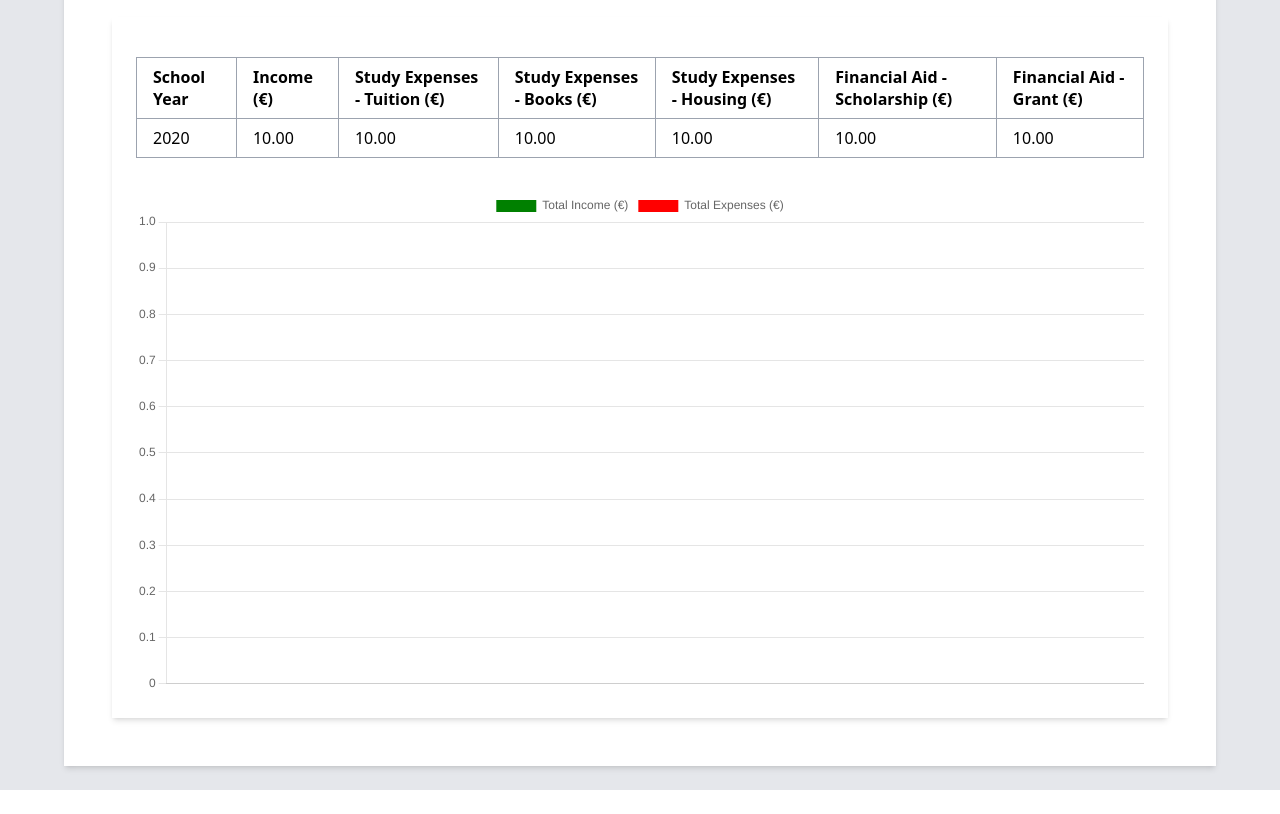
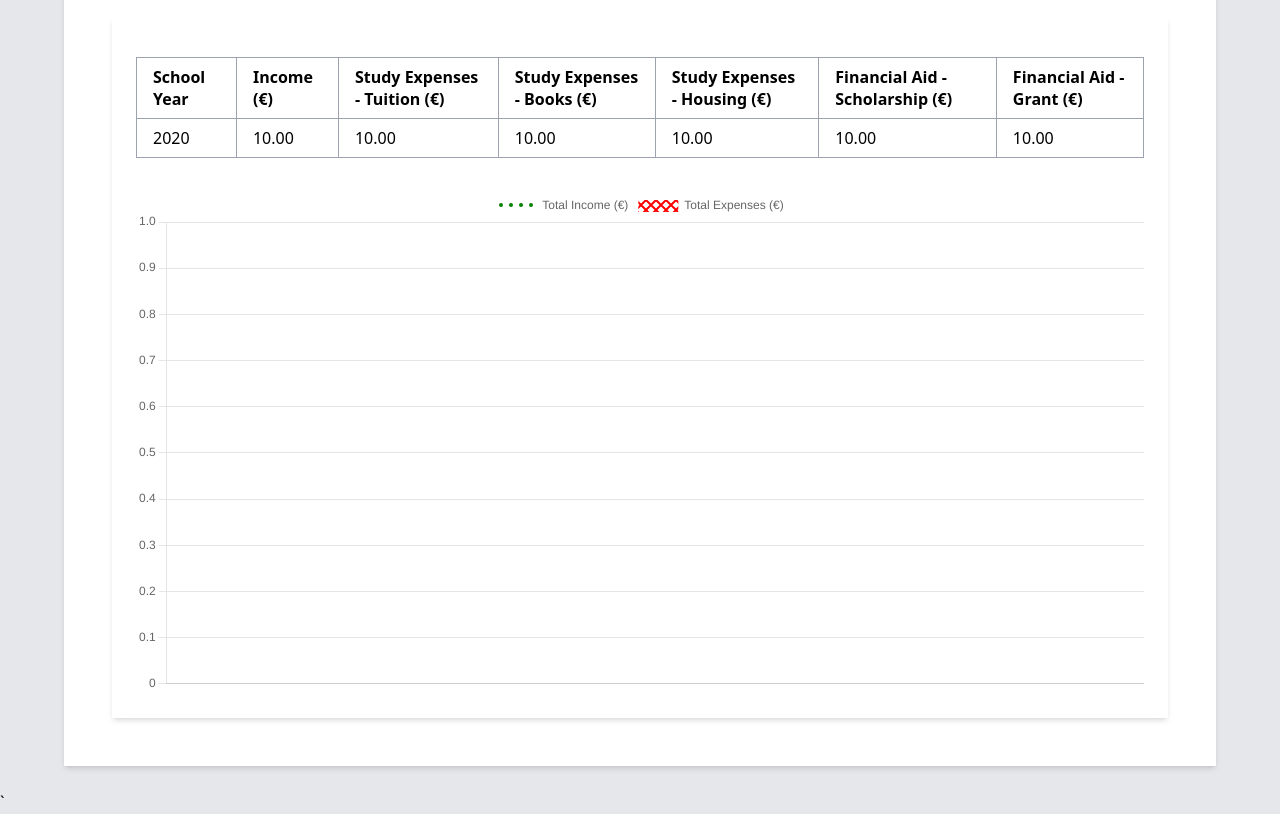
Before and after one commit to SeppeV-2158896/SYST_financials, a Django app: template financial_aids_uhasselt/app/templates/financial_overview.html in a window 1280 px wide. Shown: the part 513-1327 px from the top of the page. Before the commit the page ends 1303 px from the top, so only its background shows below. Run offline with Django 5.2, Linux system fonts and the light colour scheme; the template is opened without the code that fills it: most values are stand-ins (such as "Sample title", 1, 10 or a date in 2020); some libraries are stand-ins or nearby versions.

Commit message:
inclusive edits

```diff
--- a/financial_aids_uhasselt/app/templates/financial_overview.html
+++ b/financial_aids_uhasselt/app/templates/financial_overview.html
@@ -101,12 +101,12 @@
                         {
                             label: 'Total Income (€)',
                             data: {{ graph_income|safe }}, // Total income for each year
-                            backgroundColor: 'green',
+                            backgroundColor: ctx.createPattern(createCanvasPattern('dotted', 'green'), 'repeat'),
                         },
                         {
                             label: 'Total Expenses (€)',
                             data: {{ graph_expenses|safe }}, // Total expenses for each year
-                            backgroundColor: 'red',
+                            backgroundColor: ctx.createPattern(createCanvasPattern('cross', 'red'), 'repeat'),
                         }
                     ]
                 },
@@ -120,6 +120,31 @@
                 }
             });
 
+            function createCanvasPattern(type, color) {
+                const canvas = document.createElement('canvas');
+                canvas.width = 10;
+                canvas.height = 10;
+                const context = canvas.getContext('2d');
+                context.fillStyle = color;
+
+                if (type === 'dotted') {
+                    context.beginPath();
+                    context.arc(5, 5, 2, 0, 2 * Math.PI);
+                    context.fill();
+                } else if (type === 'cross') {
+                    context.beginPath();
+                    context.moveTo(0, 0);
+                    context.lineTo(10, 10);
+                    context.moveTo(10, 0);
+                    context.lineTo(0, 10);
+                    context.strokeStyle = color;
+                    context.lineWidth = 2;
+                    context.stroke();
+                }
+
+                return canvas;
+            }
+
             // Debugging logs
             console.log("Labels:", {{ graph_labels|safe }});
             console.log("Income Data:", {{ graph_income|safe }});
@@ -128,3 +153,4 @@
     </script>
 </body>
 </html>
+`
```
Also changed, not shown: financial_aids_uhasselt/app/templates/account_info.html (+7 -1 lines), financial_aids_uhasselt/db.sqlite3.
